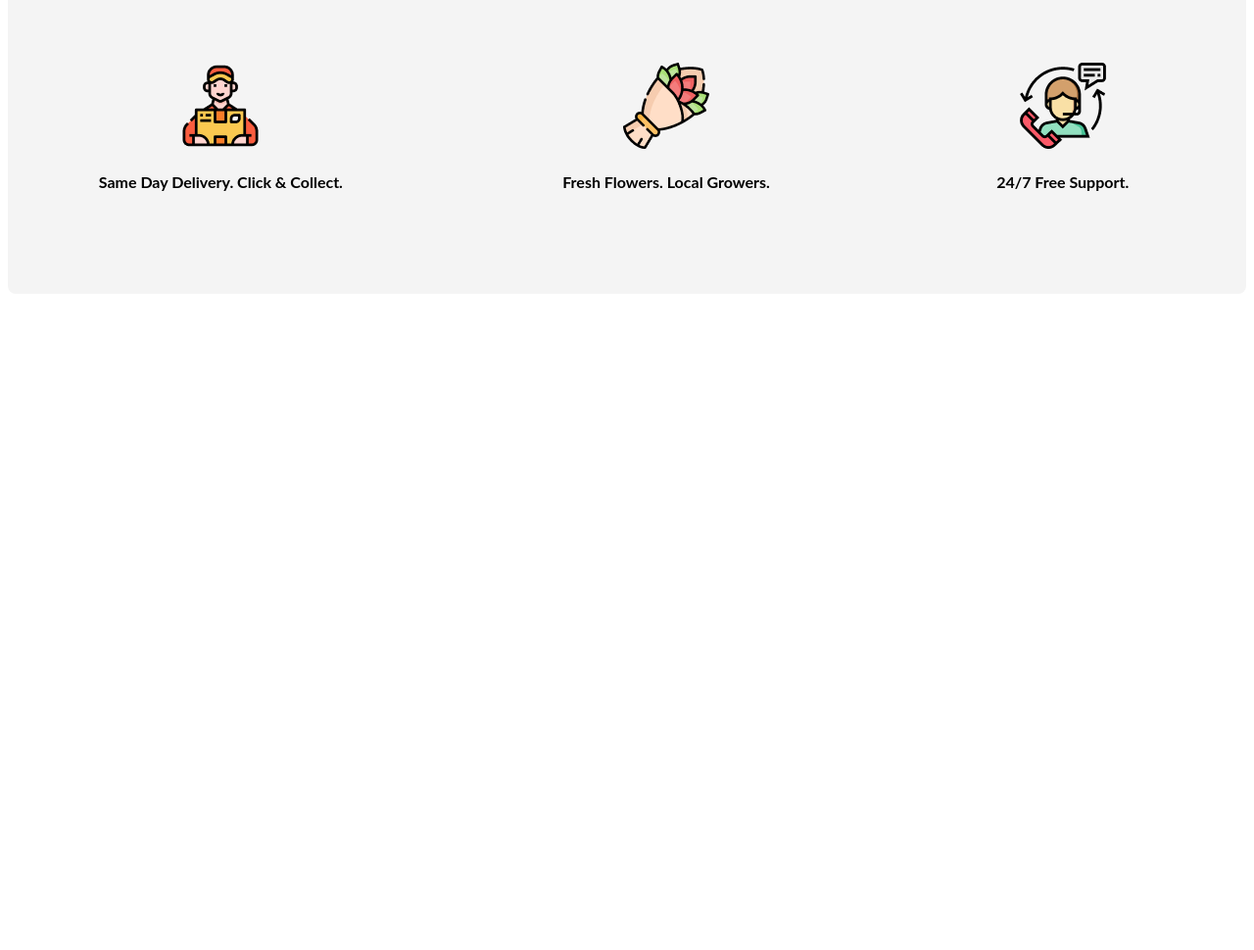
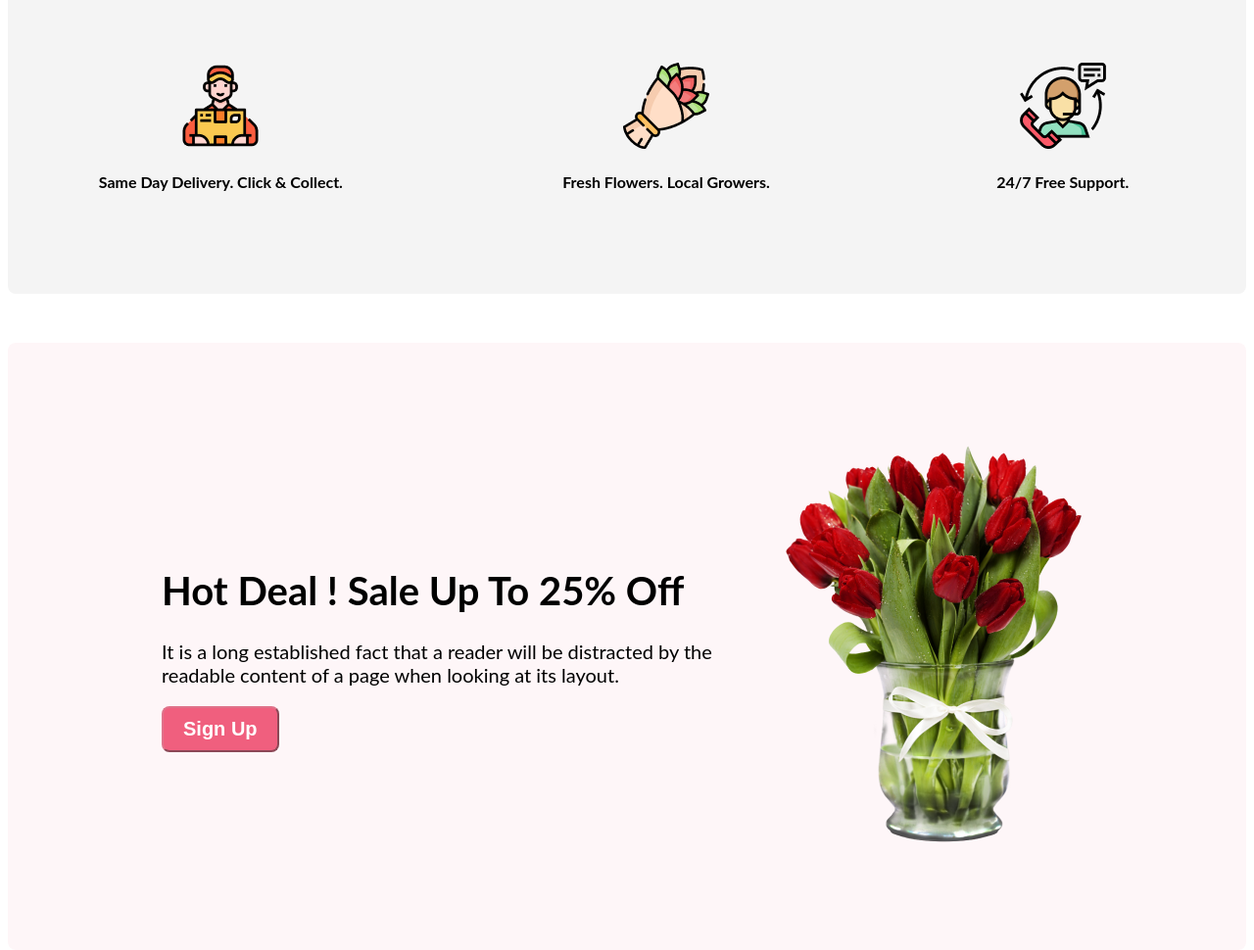
Before and after one commit to rakibahmed17/flower-shop, a plain HTML site: page index.html in a window 1280 px wide. Shown: the part 1707-2677 px from the top of the page at 98% size. Before the commit the page ends 2007 px from the top, so only its background shows below. Drawn offline with Linux system fonts and the light colour scheme.

Commit message:
hot deal section commit

```diff
--- a/index.html
+++ b/index.html
@@ -37,7 +37,7 @@
         </div>
         <div class="flower-feature">
           <div class="flower1">
-            <img src="Flower Asset/pngwing 8.png" alt="" />
+            <img src="Flower Asset/pngwing 5.png" alt="" />
             <h3>plastic flower</h3>
           </div>
           <div class="flower2">
@@ -63,6 +63,23 @@
             <h4>24/7 Free Support.</h4>
           </div>
         </div>
+
+        <!-- hot deal area section -->
+
+
+        <div class="hot-deal-section">
+          <div class="deal-area">
+
+            <h1>Hot Deal ! Sale Up To 25% Off</h1>
+            <p>
+              It is a long established fact that a reader will be distracted by the readable content of a page when looking at its layout.
+            </p>
+            <button class="btn-shop-now">Sign Up</button>
+          </div>
+          <div class="hot-flower">
+            <img src="Flower Asset/pngwing 8.png" alt="">
+          </div>
+        </div>
     </main>
     <footer></footer>
   </body>
--- a/styles/style.css
+++ b/styles/style.css
@@ -112,3 +112,17 @@ background: rgba(71, 125, 17, 0.15);
   width: 30%;
 
 }
+.hot-deal-section{
+  display: flex;
+  justify-content: center;
+  align-items:center ;
+  height: 620px;
+  width: 100%;
+  margin-top: 50px;
+  border-radius: 8px;
+background: rgba(229, 84, 115, 0.05);
+}
+.deal-area{
+  width:50% ;
+  font-size: 20px;
+}
```
